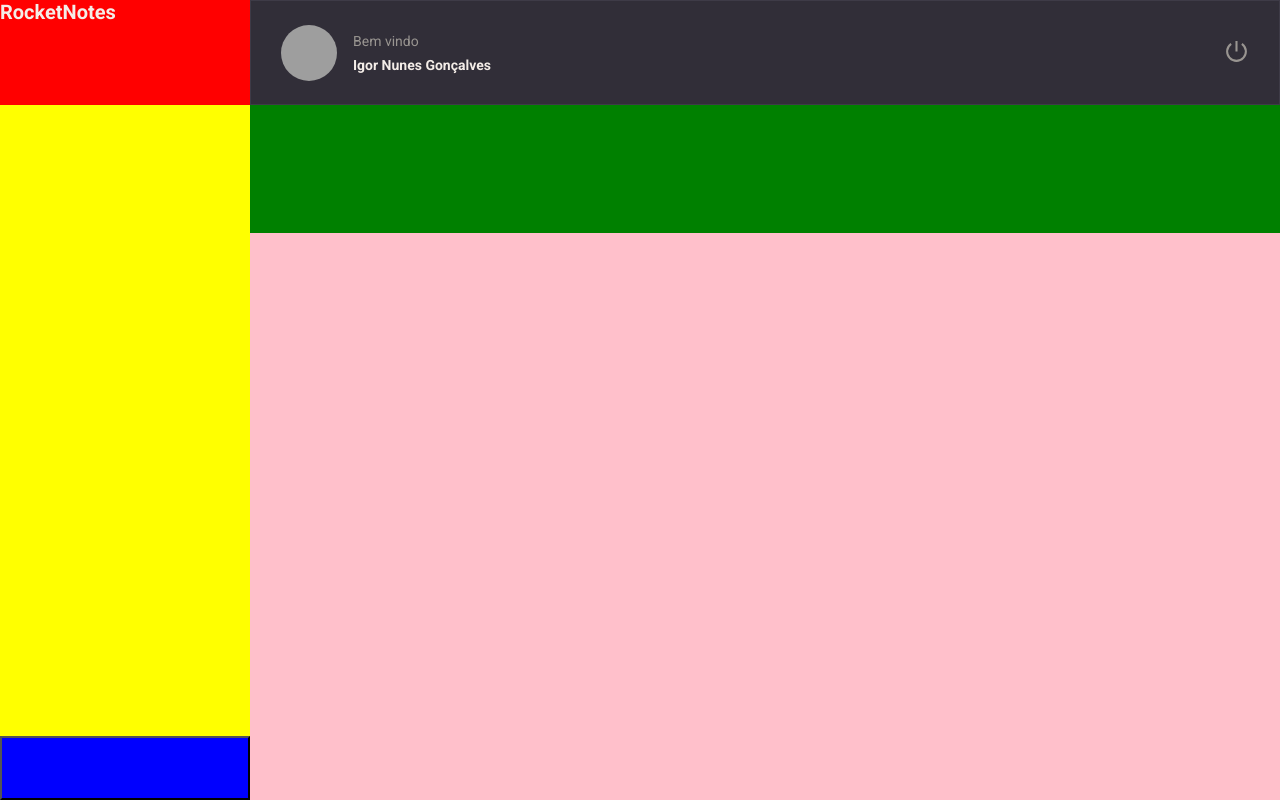
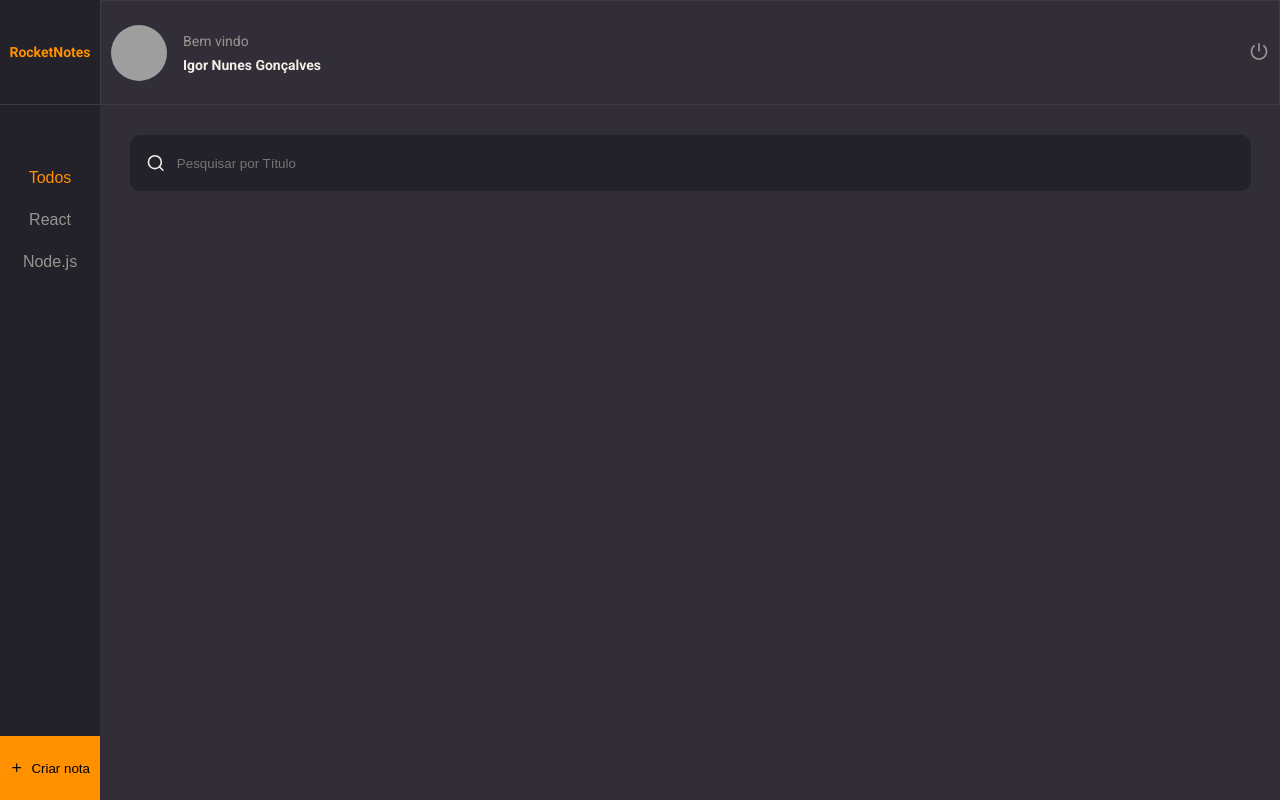
Before and after one commit to igorMHJKS/Notes-React, a React (Vite) app in the folder rocketNotes/: page / in a window 1280 px wide. Built offline with nearby package versions, Linux system fonts and the light colour scheme; grey boxes are pictures that could not be loaded.

Commit message:
styling home

```diff
--- a/rocketNotes/src/components/Buttontext/index.jsx
+++ b/rocketNotes/src/components/Buttontext/index.jsx
@@ -1,9 +1,10 @@
 import { Container } from './styles'
 
-export function ButtonText ({title, ...rest}){
+export function ButtonText ({title, isActive = false , ...rest}){
     return(
         <Container
         type="button"
+        isActive={isActive  }
         {...rest}
         >
          {title}
--- a/rocketNotes/src/components/Buttontext/styles.js
+++ b/rocketNotes/src/components/Buttontext/styles.js
@@ -2,7 +2,7 @@ import styled from 'styled-components'
 
 export const Container = styled.button`
 background: none;
-color: ${({theme }) => theme.COLORS.ORANGE};
+color: ${({theme, insActive }) => insActive ? theme.COLORS.ORANGE : theme.COLORS.GRAY_100};
 
 border: none;
 font-size:1.6rem ;
--- /dev/null
+++ b/rocketNotes/src/components/Input/index.jsx
@@ -0,0 +1,11 @@
+import {Container} from './styles'
+
+export function Input ({icon: Icon, ...rest}){
+    return(
+
+        <Container>
+          { Icon && <Icon size={20}/>}
+            <input {...rest} />
+        </Container>
+    )
+}
--- /dev/null
+++ b/rocketNotes/src/components/Input/styles.js
@@ -0,0 +1,34 @@
+import styled from 'styled-components'
+
+export const Container = styled.div`
+
+     width: 95%;
+
+     display: flex;
+     align-items: center;
+
+
+     background-color: ${({theme}) => theme.COLORS.BACKGROUND_900} ;
+     color: ${({theme}) => theme.COLORS.WHITE} ;
+
+     margin: 3rem auto;
+     border-radius: 1.0rem;
+
+     >input{
+        height: 5.6rem;
+        width: 100%;
+
+        padding: 1.2rem;
+
+        color: ${({theme}) => theme.COLORS.WHITE};
+        background: transparent;
+        border: 0;
+
+        &:placeholder{
+            color: ${({theme }) => theme.COLORS.GRAY_300};
+        }
+     }
+     svg{
+            margin-left: 1.6rem;
+        }
+`
--- a/rocketNotes/src/pages/Home/index.jsx
+++ b/rocketNotes/src/pages/Home/index.jsx
@@ -1,6 +1,12 @@
+import {FiPlus, FiSearch} from 'react-icons/fi'
+
 import {Container, Brand, Menu, Search, Content,NewNote }from './styles'
 
 import {Header} from '../../components/Header'
+import {ButtonText} from '../../components/Buttontext'
+import {Input} from '../../components/Input'
+
+
 
 export function Home (){
     return(
@@ -15,11 +21,14 @@ export function Home (){
 
             <Menu>
 
+               <li><ButtonText title="Todos" insActive/></li>
+               <li><ButtonText title="React"/></li>
+               <li><ButtonText title="Node.js"/></li>
+
             </Menu>
 
             <Search>
-
-
+              <Input placeholder='Pesquisar por Título'icon={FiSearch} />
             </Search>
 
             <Content>
@@ -28,6 +37,9 @@ export function Home (){
 
             <NewNote>
 
+
+              <FiPlus/>
+              Criar nota
             </NewNote>
         </Container>
     )
--- a/rocketNotes/src/pages/Home/styles.js
+++ b/rocketNotes/src/pages/Home/styles.js
@@ -7,7 +7,7 @@ export const Container = styled.div`
   height: 100vh;
 
   display: grid;
-  grid-template-columns:25.0rem auto;
+  grid-template-columns:10rem auto;
   grid-template-rows:10.5rem 12.8rem auto 6.4rem ;
   grid-template-areas:
   "brand header"
@@ -17,30 +17,83 @@ export const Container = styled.div`
   ;
 
   background-color: ${({theme}) => theme.COLORS.BACKGROUND_800};
-`
+
+  >header{
+     padding: 1rem;
+
+    span{
+      font-size: 1rem;
+    }
+
+    strong{
+      font-size:1.3rem ;
+    }
+    svg{
+      width: 2rem;
+    }
+  }
+`;
 //
 export const Brand = styled.div`
    grid-area: brand;
-   background: red;
-`
+
+   display: flex;
+   justify-content: center;
+   align-items: center;
+
+   border-bottom-width: 0.1rem;
+   border-bottom-style: solid;
+   border-bottom-color: ${({theme}) => theme.COLORS.BACKGROUND_700};
+
+   background-color: ${({theme}) => theme.COLORS.BACKGROUND_900} ;
+
+   >h1{
+    color: ${({theme}) => theme.COLORS.ORANGE};
+    font-size: 1.4rem;
+   }
+
+
+`;
 //
 
 export const NewNote = styled.button`
   grid-area: newnote;
-   background: blue;
-`
+
+  background-color: ${({theme}) => theme.COLORS.ORANGE};
+
+  border: none;
+   display: flex;
+   align-items: center;
+   justify-content: center;
+   cursor: pointer;
+
+   svg{
+    margin-right:0.8rem ;
+   }
+`;
 //
 export const Search = styled.div`
     grid-area: search;
-   background: green;
- `
+    border: 0;
+ ;`
 //
 export const Content = styled.div`
    grid-area: content;
-   background: pink;
-`
+`;
 //
 export const Menu = styled.ul`
    grid-area: menu;
-   background: yellow;
+
+   padding-top: 6.4rem;
+   text-align: center;
+
+   color: ${({theme}) => theme.COLORS.ORANGE};
+   background-color: ${({theme}) => theme.COLORS.BACKGROUND_900} ;
+   font-size: 1.2rem;
+
+   cursor: pointer;
+   >li{
+    margin-bottom: 2.4rem;
+    font-size: 1.2rem;
+   }
 `
```
